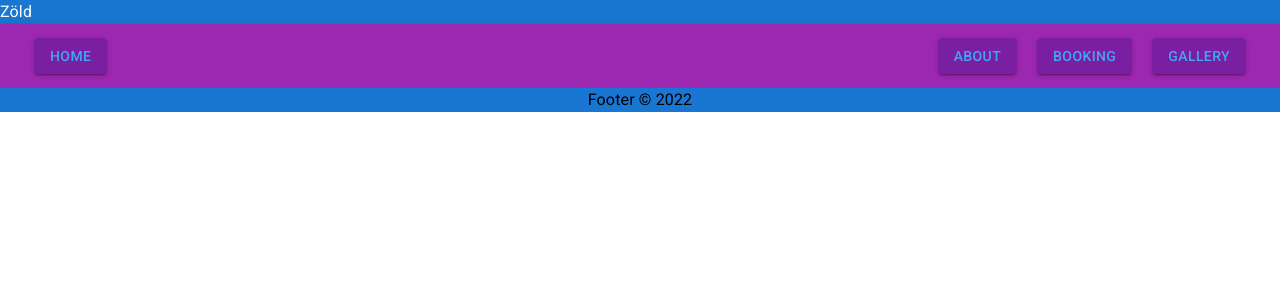
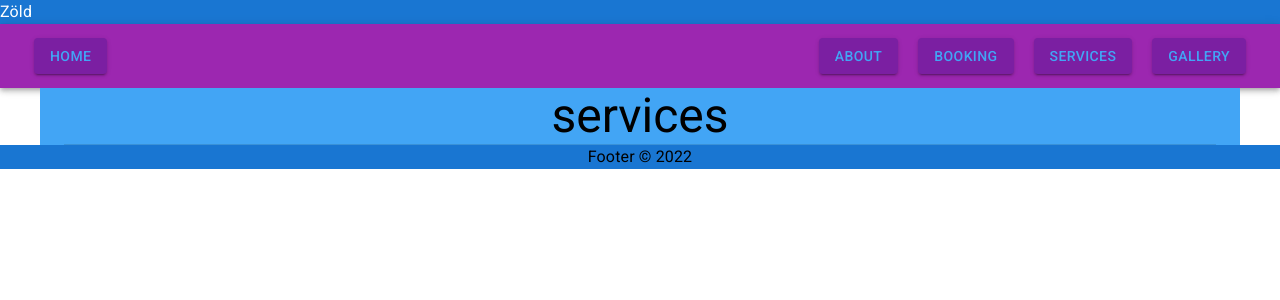
Before and after one commit to csengekulker/zold.studio, a React (Create React App) app: page /services in a window 1280 px wide. Shown: the top 300 px of the page. Built offline with nearby package versions, Linux system fonts and the light colour scheme.

Commit message:
Page and routing for 'services' included

```diff
--- a/src/components/Navbar/Navbar.js
+++ b/src/components/Navbar/Navbar.js
@@ -1,6 +1,6 @@
 import React from 'react'
 import { Box, AppBar, Toolbar, Button, Grid } from '@mui/material'
-import { Home, About, Gallery, Booking } from "../../pages"
+import { Home, About, Gallery, Booking, Services } from "../../pages"
 import { BrowserRouter, Route, Switch, Link } from 'react-router-dom'
 import NavButton from './NavButton'
 import useStyles from './useStyles'
@@ -39,6 +39,9 @@ function Navbar() {
                 <NavButton label='BOOKING'/>
                 </Link>
 
+                <Link to='/services' className={classes.link}>
+                <NavButton label='SERVICES'/>
+                </Link>
                 <Link to='/gallery' className={classes.link}>
                 <NavButton label='GALLERY'/>
                 </Link>
@@ -58,6 +61,7 @@ function Navbar() {
           <Route exact path='/'><Home /></Route>
           <Route path='/us'><About /></Route>
           <Route path='/booking'><Booking /></Route>
+          <Route path='/services'><Services /></Route>
           <Route path='/gallery'><Gallery /></Route>
         </Switch>
 
--- /dev/null
+++ b/src/pages/Services.js
@@ -0,0 +1,10 @@
+import React from 'react'
+import { Container, Title } from '../core/ui'
+
+function Services ()  {
+    return <Container>
+        <Title label='services'/>
+    </Container>
+}
+
+export default Services
--- a/src/pages/index.js
+++ b/src/pages/index.js
@@ -1,4 +1,5 @@
 export { default as Home } from './Home'
 export { default as About } from './About'
 export { default as Booking } from './Booking'
+export { default as Services } from './Services'
 export { default as Gallery } from './Gallery'
```
